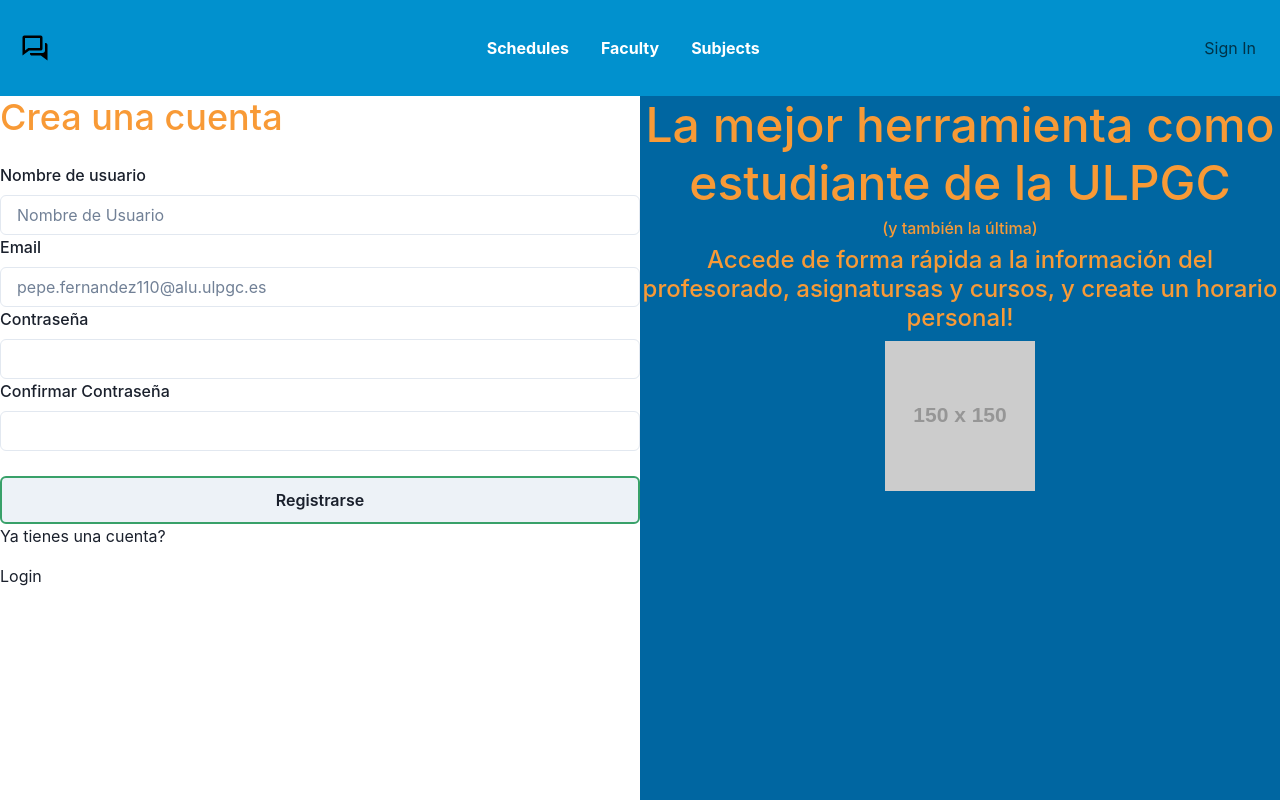
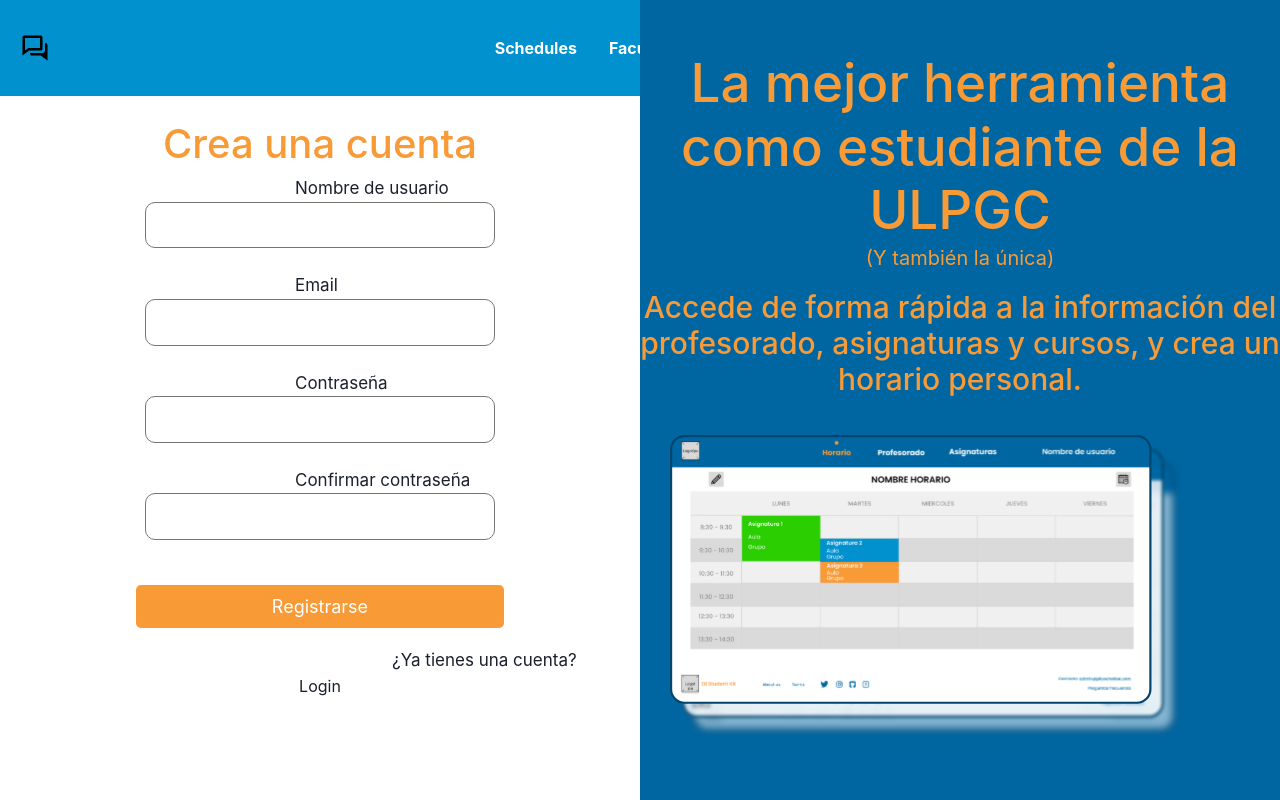
Before and after one commit to raulm1906/StudentKitULPGC, a React (Create React App) app in the folder my-app/: page /Register in a window 1280 px wide. Shown: the top 800 px of the page. Built offline with nearby package versions, Linux system fonts and the light colour scheme.

Commit message:
Implementación de logins y register

```diff
--- a/my-app/src/pages/Profesorado/ResultProfesorado.js
+++ b/my-app/src/pages/Profesorado/ResultProfesorado.js
@@ -14,6 +14,7 @@
     ListIcon,
   } from '@chakra-ui/react'
 function Profesorado() {
+
     const { id } = useParams();
     const [newTeacher, setnewTeacher] = useState({})
     const [searchTerm, setSearchTerm] = useState('');
--- /dev/null
+++ b/my-app/src/pages/Register/Register.css
@@ -0,0 +1,150 @@
+.split {
+    height: 100%;
+    width: 50%;
+    position: fixed;
+    z-index: 1;
+    top: 0;
+    overflow-x: hidden;
+    padding-top: 20px;
+  }
+
+  .left {
+    left: 0;
+    display: flex;
+    background: #FFFFFF;
+    flex-direction: column;
+    margin-top: 100px;
+  }
+
+  .left h1 {
+    color: #F89A36;
+    font-size: 40px;
+  }
+
+  .left p {
+    color: #F89A36;
+    font-size: 20px;
+    text-align: center;
+  }
+
+  .left a {
+    display:contents;
+  }
+
+  .left label {
+    display: flex;
+    text-align: justify;
+    margin-left: 295px;
+    font-size: 17px;
+  }
+
+  .left label[for="mensaje-login"] {
+    margin-left: 392px;
+  }
+
+  .left input {
+    margin-bottom: 25px;
+    padding: 8px;
+    border-radius: 10px;
+    border: 1px solid #767676;
+    width: 350px;
+    font-size:larger;
+  }
+
+  .left input:hover {
+    background: #EFF4FD;
+    border: 1px solid #0066A1;
+  }
+
+  .left input:focus {
+    outline: none;
+  }
+
+  .left input[type="password"] {
+    letter-spacing: 5px;
+  }
+
+  .left button {
+    margin: 20px;
+    background-color: #F89A36;
+    color: #FFFFFF;
+    padding: 8px 16px;
+    border: none;
+    border-radius: 5px;
+    width: 368px;
+    cursor: pointer;
+    font-size: 18px;
+  }
+
+  .right {
+    right: 0;
+    background: #0066A1;
+    display: flex;
+    flex-direction: column;
+    justify-content: center;
+    align-items: center;
+  }
+
+  .right h1 {
+    color: #F89A36;
+    font-size: 53px;
+    text-align: center;
+    justify-content: center;
+    margin: 0;
+  }
+
+  .right p {
+    color: #F89A36;
+    font-size: 20px;
+    text-align: center;
+  }
+
+  .right h2 {
+    color: #F89A36;
+    text-align: center;
+    font-size: 30px;
+  }
+
+  .right img {
+    width: 80%;
+    text-align: center;
+    margin: 30px;
+  }
+
+  .App {
+    text-align: center;
+  }
+
+  .App-logo {
+    height: 40vmin;
+    pointer-events: none;
+  }
+
+  @media (prefers-reduced-motion: no-preference) {
+    .App-logo {
+      animation: App-logo-spin infinite 20s linear;
+    }
+  }
+
+  .App-link {
+    color: #61dafb;
+  }
+
+  @keyframes App-logo-spin {
+    from {
+      transform: rotate(0deg);
+    }
+    to {
+      transform: rotate(360deg);
+    }
+  }
+
+  @media (max-width: 768px) {
+    .split {
+      width: 100%;
+    }
+
+    .left {
+      padding-top: 80px;
+    }
+  }
--- a/my-app/src/pages/Register/RegisterHome.js
+++ b/my-app/src/pages/Register/RegisterHome.js
@@ -1,14 +1,47 @@
-import RegisterForm from "./RegisterForm";
-import RegisterPortada from "./RegisterPortada";
-import { Box } from "@chakra-ui/react";
+import "./Register.css"
+import imagen from "./Group 22.svg";
 function RegisterHome() {
     return(
-       <Box display={"flex"}>
-        <RegisterForm style={{flexBasic: '50%'}}>
-        </RegisterForm>
-        <RegisterPortada style={{flexBasic: '50%'}}>
-        </RegisterPortada>
-       </Box>
+<div className="App">
+      <div className="split left">
+        <h1>Crea una cuenta</h1>
+        <main>
+          <form action="procesar_registro.php" method="post">
+            <div>
+              <label htmlFor="nombre">Nombre de usuario</label>
+              <input type="text" id="nombre" name="nombre" required />
+            </div>
+            <div>
+              <label htmlFor="correo">Email</label>
+              <input type="text" id="correo" name="correo" required />
+            </div>
+            <div>
+              <label htmlFor="contraseña">Contraseña</label>
+              <input type="password" id="contraseña" name="contraseña" required />
+            </div>
+            <div>
+              <label htmlFor="confirmar-contraseña">Confirmar contraseña</label>
+              <input type="password" id="confirmar-contraseña" name="confirmar-contraseña" required />
+            </div>
+            <button type="submit">Registrarse</button>
+          </form>
+          <div>
+            <label htmlFor="mensaje-login">¿Ya tienes una cuenta?</label>
+            <a href="">Login</a>
+          </div>
+        </main>
+      </div>
+      <div className="split right">
+        <h1>La mejor herramienta como estudiante de la ULPGC</h1>
+        <p>(Y también la única)</p>
+        <h2>Accede de forma rápida a la información del profesorado, asignaturas y cursos, y crea un horario personal.</h2>
+        <main>
+          <form action="procesar_imagen.php" method="post">
+            <img src={imagen} alt="ULPGC" />
+          </form>
+        </main>
+      </div>
+    </div>
     )
 }
 
--- a/my-app/src/pages/cabecera.js
+++ b/my-app/src/pages/cabecera.js
@@ -26,7 +26,7 @@
           </NavLink>
         </Nav>
         <Nav>
-          <Nav.Link href="#" className="mr-sm-2" >Sign In</Nav.Link>
+          <NavLink  to="/Register" className="mr-sm-2" >Sign In</NavLink>
         </Nav>
       </Navbar.Collapse>
     </Navbar>
--- a/my-app/src/router.js
+++ b/my-app/src/router.js
@@ -10,7 +10,6 @@
 import HomeProfesorado from "./pages/Profesorado/HomeProfesorado";
 import RegisterHome from './pages/Register/RegisterHome';
 import LoginForm from "./pages/Login/LoginForm";
-
 export const router = createBrowserRouter(
   [
     {
```
Also changed, not shown: my-app/src/pages/Register/Group 22.svg (added).
